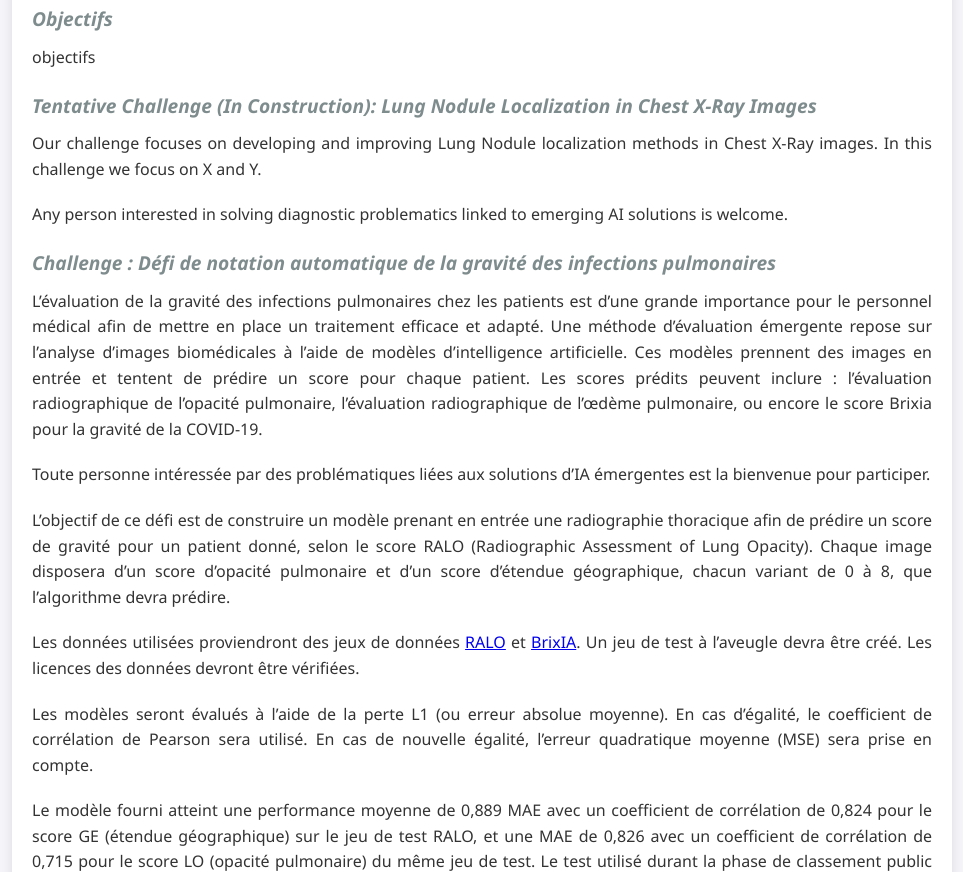
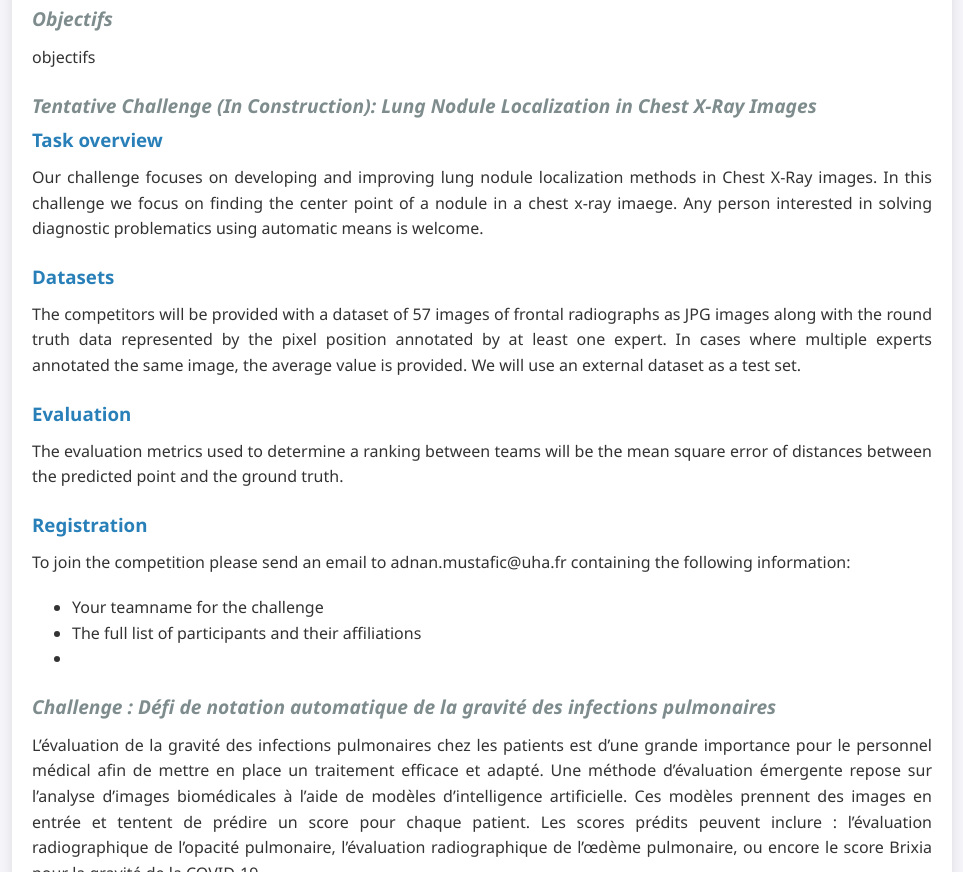
Before and after one commit to Adn-an/test.github.io, a plain HTML site: page index.html in a window 1280 px wide. Shown: the part 360-1232 px from the top of the page, without its empty margins (158-1121 px from the left). Drawn offline with Linux system fonts and the light colour scheme.

Commit message:
Update index.html

```diff
--- a/index.html
+++ b/index.html
@@ -30,18 +30,33 @@
 
     <section>
       <h2>Tentative Challenge (In Construction): Lung Nodule Localization in Chest X-Ray Images</h2>
-      <p>
-        Our challenge focuses on developing and improving Lung Nodule localization methods in Chest X-Ray images.
-        In this challenge we focus on X and Y.
-      </p>
-      <p>
-        Any person interested in solving diagnostic problematics linked to emerging AI solutions is welcome.
-      </p>
+		<h3>Task overview</h3>
+		<p>
+		  Our challenge focuses on developing and improving lung nodule localization methods in Chest X-Ray images.
+		  In this challenge we focus on finding the center point of a nodule in a chest x-ray imaege.
+		  Any person interested in solving diagnostic problematics using automatic means is welcome.
+		</p>
 
-
-      <p>
-
-      </p>
+		<h3>Datasets</h3>
+		<p>
+			The competitors will be provided with a dataset of 57 images of frontal radiographs as JPG images along with the round truth data represented by the pixel position annotated by at least one expert.
+			In cases where multiple experts annotated the same image, the average value is provided.
+			We will use an external dataset as a test set.
+		</p>
+		<h3>Evaluation</h3>
+		<p>
+			The evaluation metrics used to determine a ranking between teams will be the mean square error of distances between the predicted point and the ground truth.
+		</p>
+		<h3>Registration</h3>
+		<p>
+			To join the competition please send an email to adnan.mustafic@uha.fr containing the following information:
+		<ul>
+			<li>Your teamname for the challenge</li>
+			<li>The full list of participants and their affiliations</li>
+			<li></li>
+		  </ul>
+		</p>
+	</section>
 
 
     <section>
```
